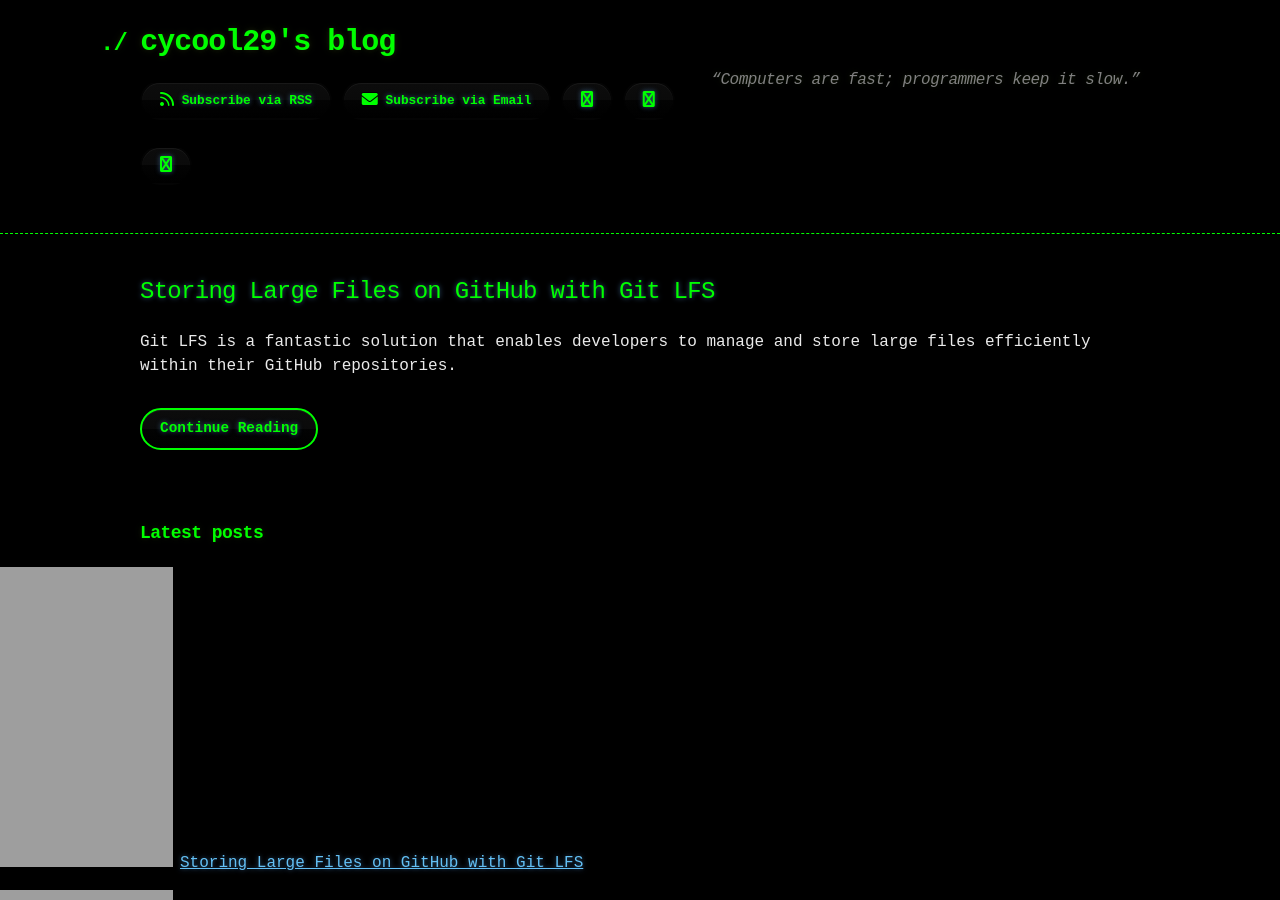
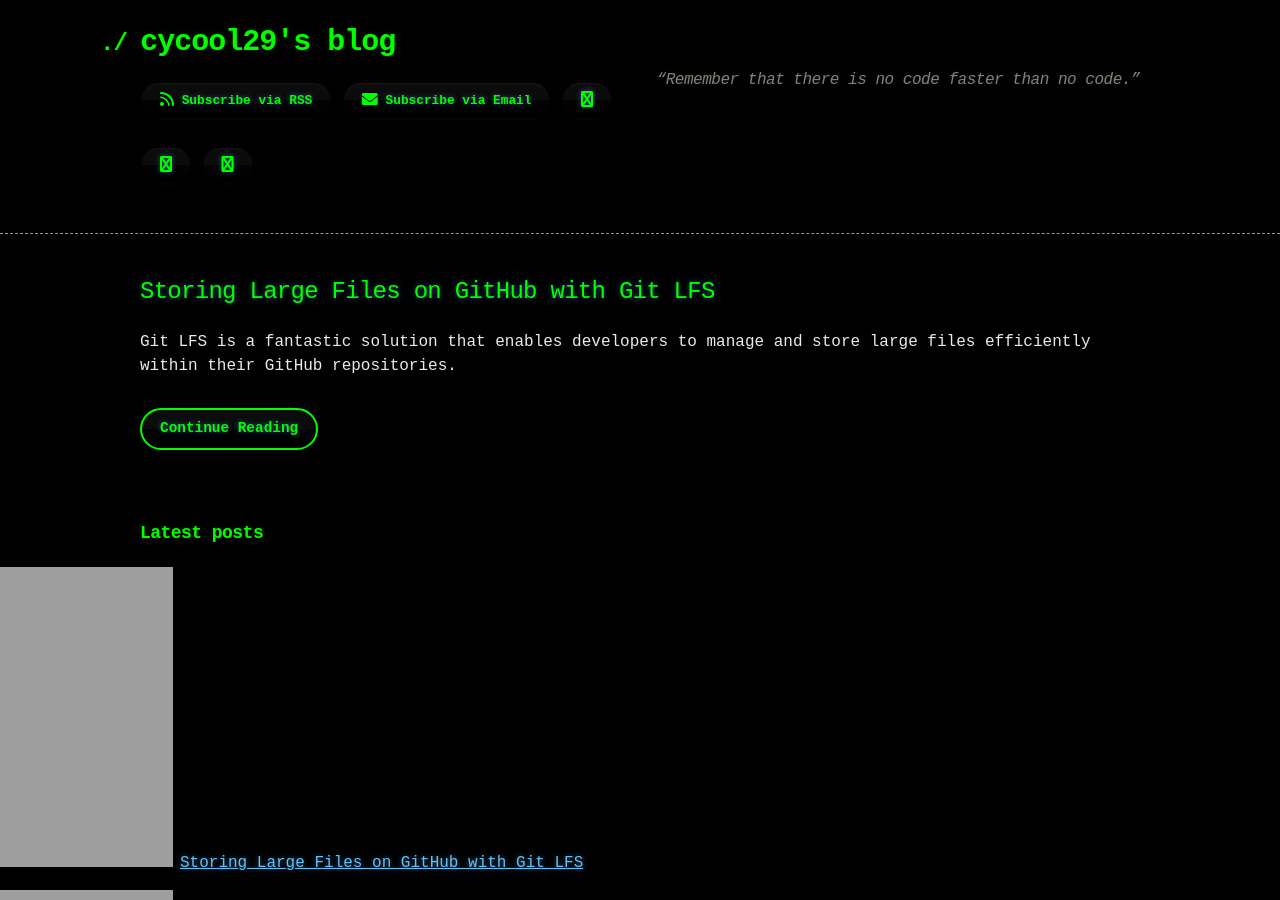
Before and after one commit to cycool29/cycool29.github.io, a Jekyll site: the page built from index.md, in a window 1280 px wide and 900 px high. Built offline with Jekyll 4.4.1, drawn with Linux system fonts in a browser that asks for light colours; a style sheet for code colours, icons or effects is not loaded.

Commit message:
Update quotes

```diff
--- a/_config.yml
+++ b/_config.yml
@@ -1,5 +1,5 @@
 title: cycool29's blog
-description: "“Computers are fast; programmers keep it slow.” "
+description: "“Remember that there is no code faster than no code.” "
 bio: A high school student. Intermediate in Python, Git, Bash. Learning JavaScript. He/Him. "
 author: cycool29
 url: https://cycool29.github.io
```
